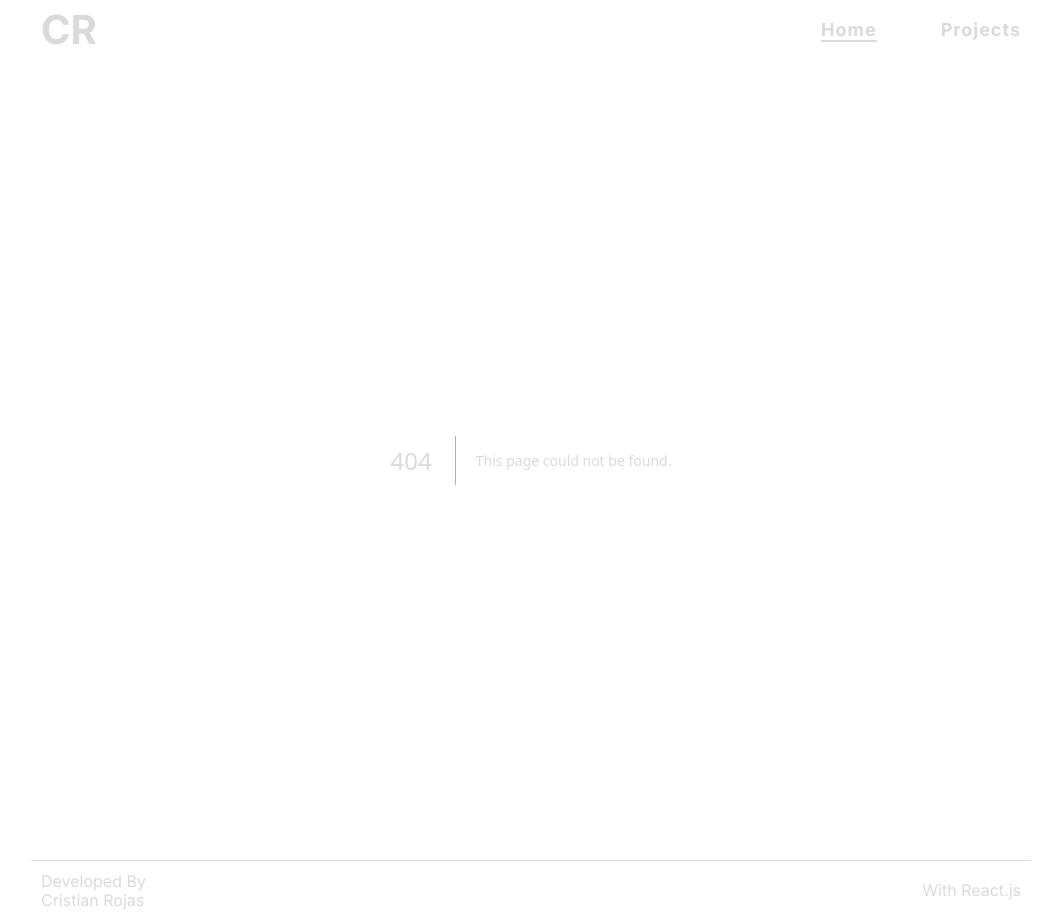
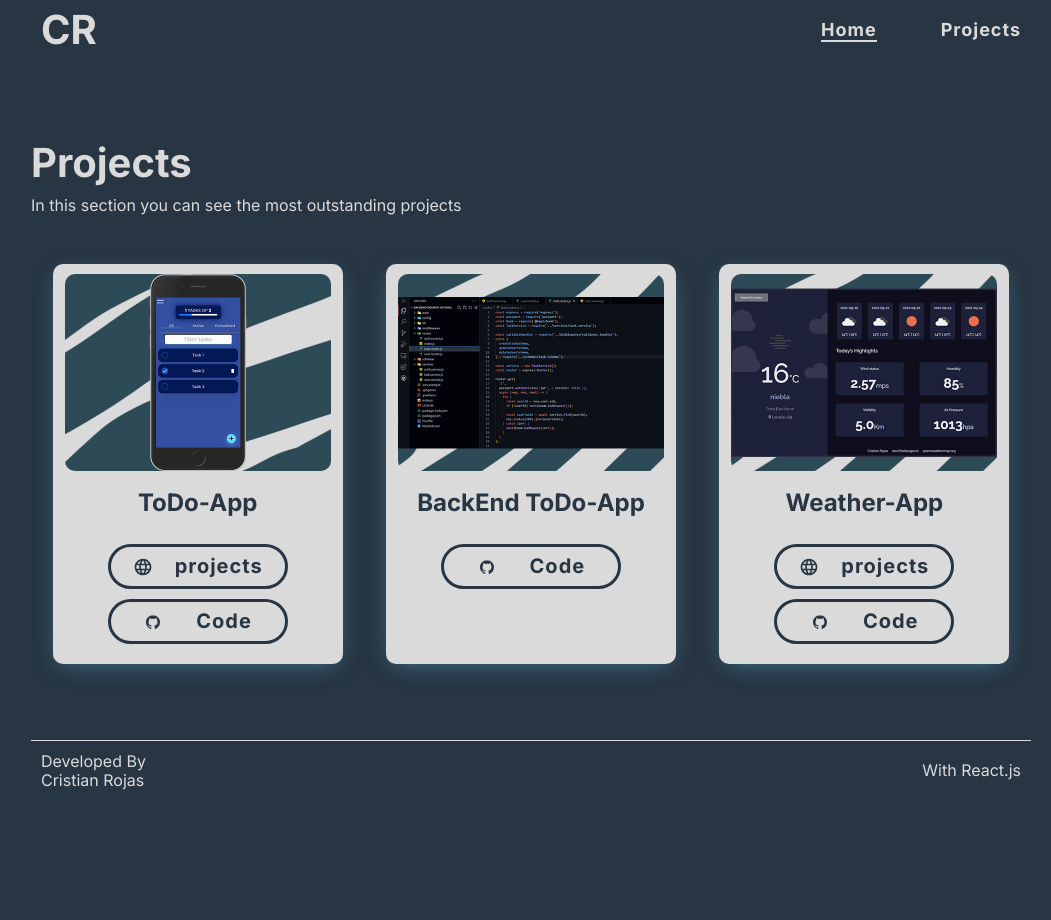
Before and after one commit to cristiandrc/cristiandrc.dev, a Next.js app: page /project in a window 1280 px wide. Before the commit this address had no page. Shown: the whole page, without its empty margins (109-1160 px from the left). After the commit the page ends 800 px from the top, so only its background shows below. Built offline with nearby package versions, Linux system fonts and the light colour scheme.

Commit message:
feat: page project

```diff
--- /dev/null
+++ b/src/app/project/page.tsx
@@ -0,0 +1,45 @@
+import React from "react";
+import imgTodoApp from "../../assets/img/Todo-App.png";
+import imgWeatherApp from "../../assets/img/Weather-App.png";
+import imgTodoBackEnd from "../../assets/img/TodoAppBackEnd.png";
+import { Card } from "@/components/Card/Card";
+import styles from "../project/project.module.scss";
+
+const Data = [
+  {
+    id: 0,
+    name: "ToDo-App",
+    img: imgTodoApp,
+    page: "https://todo-app-cristiandrc.vercel.app/",
+    github: "https://github.com/cristiandrc/Todo-App",
+  },
+  {
+    id: 2,
+    name: "BackEnd ToDo-App",
+    img: imgTodoBackEnd,
+    page: "",
+    github: "https://github.com/cristiandrc/BackEndTodoApp",
+  },
+  {
+    id: 1,
+    name: "Weather-App",
+    img: imgWeatherApp,
+    page: "https://weather-app-cdrc.netlify.app/",
+    github: "https://github.com/cristiandrc/weatherApp",
+  },
+];
+const Project = () => {
+  return (
+    <section className={styles.projects}>
+      <h1 className={styles.projects_title}>Projects</h1>
+      <p>In this section you can see the most outstanding projects</p>
+      <div className={styles.cards_container}>
+        {Data.map((data) => (
+          <Card key={data.id} {...data} />
+        ))}
+      </div>
+    </section>
+  );
+};
+
+export default Project;
--- /dev/null
+++ b/src/app/project/project.module.scss
@@ -0,0 +1,22 @@
+.projects{
+  min-height: calc(100vh - 120px);
+  width: 100%;
+  max-width: 1000px;
+  margin: 0 auto;
+  padding-top: 80px;
+
+  @media (max-width: 725px) {
+    padding: 40px 10px 10px;
+  }
+
+  &_title{
+    font-size: 40px;
+    margin-bottom: 10px;
+  }
+  .cards_container{
+    display: flex;
+    flex-wrap: wrap;
+    justify-content: space-around;
+    align-items: center;
+  }
+}
--- /dev/null
+++ b/src/components/Card/Card.tsx
@@ -0,0 +1,35 @@
+import React from "react";
+import Image, { StaticImageData } from "next/image";
+import { DiGithubBadge } from "react-icons/di";
+import { MdLanguage } from "react-icons/md";
+import styles from "./card.module.scss";
+
+interface CardTypes {
+  id: number;
+  name: string;
+  img: StaticImageData;
+  page?: string;
+  github: string;
+}
+
+const Card = ({ name, img, page, github }: CardTypes) => {
+  return (
+    <div className={styles.card}>
+      <Image src={img} alt={name} />
+      <h2 className={styles.card_title}>{name}</h2>
+      <div className={styles.link_content}>
+        {page && (
+          <a className={styles.link} target="_blank" href={page}>
+            <MdLanguage />
+            projects
+          </a>
+        )}
+        <a className={styles.link} target="_blank" href={github}>
+          <DiGithubBadge /> Code
+        </a>
+      </div>
+    </div>
+  );
+};
+
+export { Card };
--- /dev/null
+++ b/src/components/Card/card.module.scss
@@ -0,0 +1,52 @@
+@import '../../scss/variables';
+
+.card{
+  width: 290px;
+  min-height: 400px;
+  margin: 50px 10px;
+  padding: 10px;
+  border-radius: 10px;
+  display: flex;
+  flex-direction: column;
+  align-items: center;
+  justify-content: space-between;
+  background-color: $second-color;
+  box-shadow: 0 5px 25px -8px rgb(97 218 250 / 50%);
+  img {
+    width: 266px;
+    height: 197px;
+    border-radius: 10px;
+    object-fit: cover;
+  }
+
+  &_title{
+    color: $primary-color;
+    align-items: left;
+  }
+
+  .link_content{
+    height: 120px;
+    .link{
+      display: flex;
+      align-items: center;
+      justify-content: space-evenly;
+      width: 180px;
+      height: 45px;
+      color: $primary-color;
+      font-size: 20px;
+      font-weight: bold;
+      text-decoration: none;
+      border-radius: 25px;
+      border: solid $primary-color 3px;
+      text-align: center;
+      margin: 10px auto;
+      transition: 0.4s ease;
+      letter-spacing: 1px;
+
+      &:hover {
+        background-color: $primary-color;
+        color: $second-color;
+      }
+    }
+  }
+}
```
